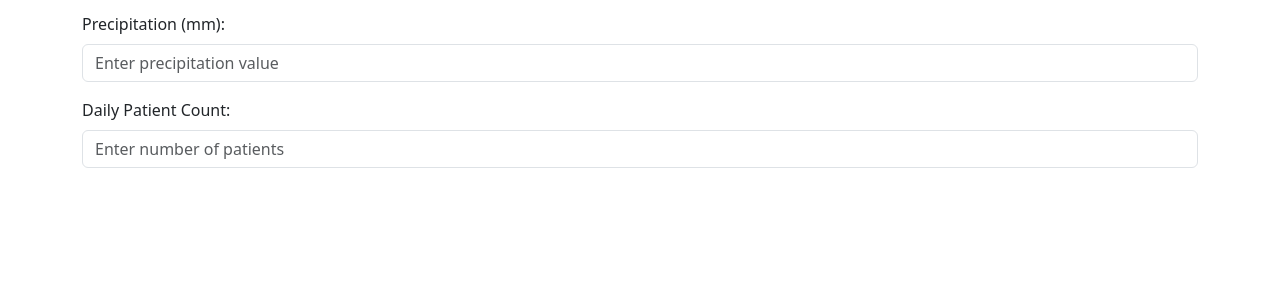
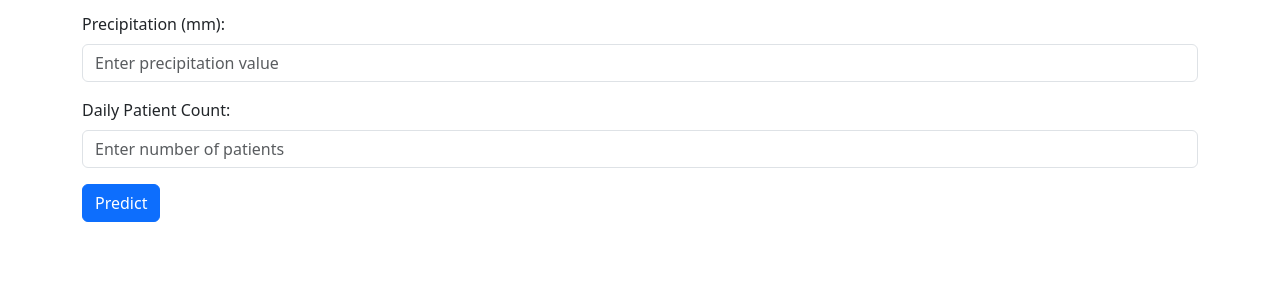
Before and after one commit to ChirathSetunge/DSGP_3_Waste_Management_System, a Flask app: template Hospital_Waste_Prediction_Dharani/templates/hospital_predict.html in a window 1280 px wide. Shown: the part 200-500 px from the top of the page. Run offline with Flask 3, Linux system fonts and the light colour scheme; the template is opened without the code that fills it, so the values that code supplies are empty; parts of the project's set-up code (start-up, migrations or seed data) failed here and were passed over.

Commit message:
predict button

```diff
--- a/Hospital_Waste_Prediction_Dharani/templates/hospital_predict.html
+++ b/Hospital_Waste_Prediction_Dharani/templates/hospital_predict.html
@@ -52,6 +52,10 @@
       <input type="number" class="form-control" id="dailyPatients" placeholder="Enter number of patients">
     </div>
 
+      <!-- Predict Button -->
+    <button class="btn btn-primary" id="predictBtn">Predict</button>
+
+
 
 </body>
 </html>
```
